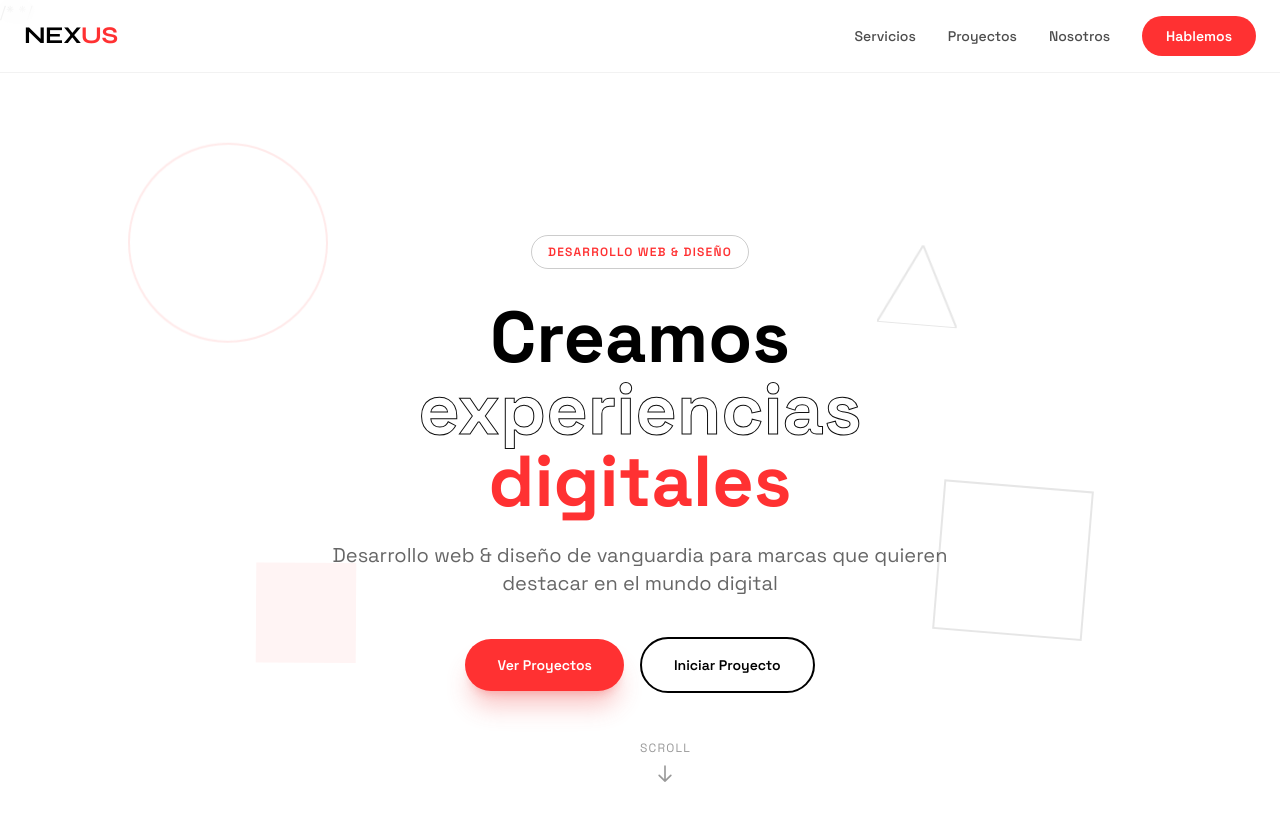
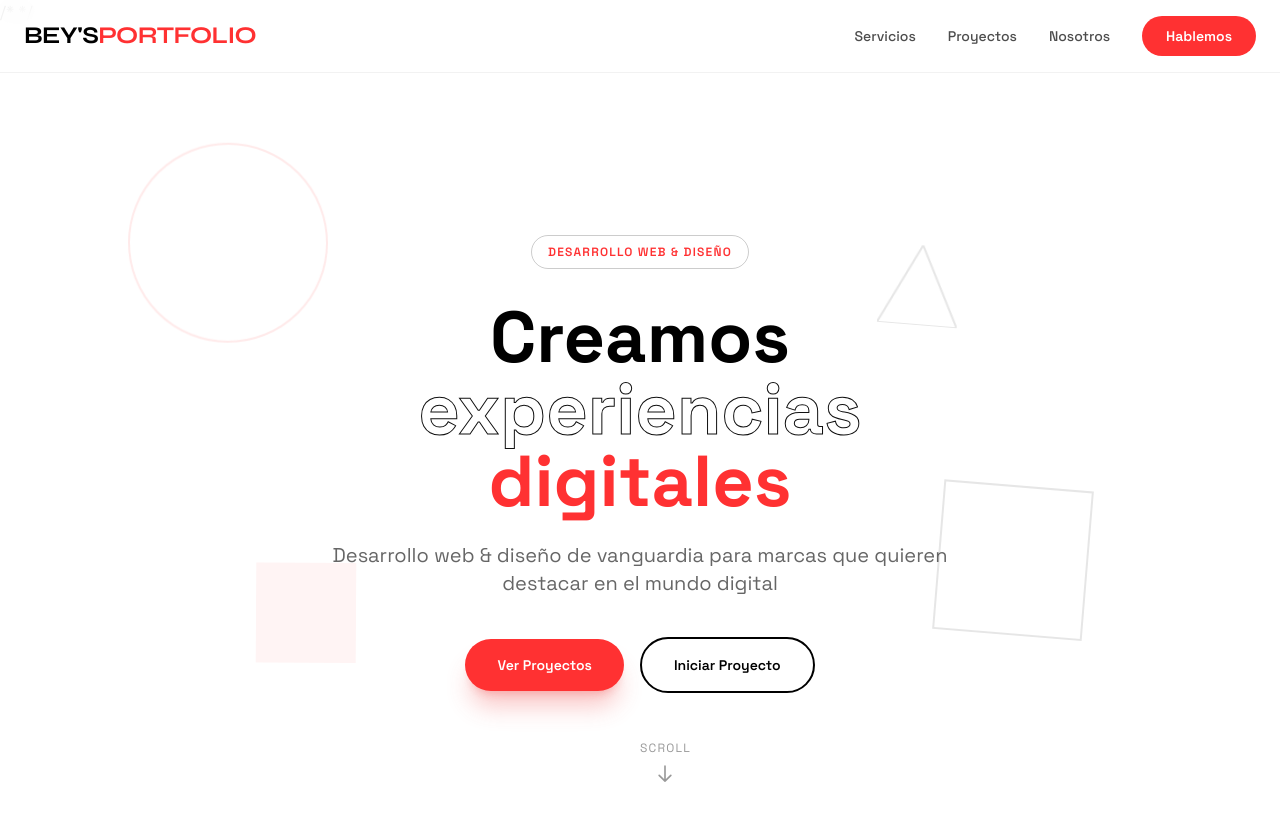
Before and after one commit to beydafc/bey_portfolio, a plain HTML site: page index.html in a window 1280 px wide. Drawn offline with nearby package versions, Linux system fonts and the light colour scheme.

Commit message:
Changed js properties to change texts on index.html

```diff
--- a/index.html
+++ b/index.html
@@ -3,7 +3,7 @@
  <head>
   <meta charset="UTF-8">
   <meta name="viewport" content="width=device-width, initial-scale=1.0">
-  <title>NEXUS - Desarrollo Web &amp; Diseño</title>
+  <title>Beyda Fentanes - Portfolio</title>
   <script src="https://cdn.tailwindcss.com"></script>
   <!-- <script src="/_sdk/element_sdk.js"></script> -->
   <link rel="preconnect" href="https://fonts.googleapis.com">
@@ -14,9 +14,10 @@
   /* <script src="/_sdk/data_sdk.js" type="text/javascript"></script> */
  </head>
  <body class="h-full font-space bg-white text-black overflow-x-hidden">
-  <div id="app-wrapper" class="w-full h-full overflow-auto"><!-- Navigation -->
+  <div id="app-wrapper" class="w-full h-full overflow-auto">
+    <!-- Navigation -->
    <nav class="fixed top-0 left-0 right-0 z-50 bg-white/90 backdrop-blur-md border-b border-black/5">
-    <div class="max-w-7xl mx-auto px-6 py-4 flex items-center justify-between"><a href="#" class="font-syne font-bold text-2xl tracking-tight" id="nav-logo"> <span class="text-black">NEX</span><span style="color: #ff3132;">US</span> </a>
+    <div class="max-w-7xl mx-auto px-6 py-4 flex items-center justify-between"><a href="#" class="font-syne font-bold text-2xl tracking-tight" id="nav-logo"> <span class="text-black">BEY´S</span><span style="color: #ff3132;">PORTFOLIO</span> </a>
      <div class="hidden md:flex items-center gap-8"><a href="#servicios" class="nav-link text-sm font-medium text-black/70 hover:text-black transition-colors">Servicios</a> <a href="#proyectos" class="nav-link text-sm font-medium text-black/70 hover:text-black transition-colors">Proyectos</a> <a href="#nosotros" class="nav-link text-sm font-medium text-black/70 hover:text-black transition-colors">Nosotros</a> <a href="#contacto" class="btn-primary px-6 py-2.5 text-sm font-semibold text-white rounded-full transition-all hover:shadow-lg hover:shadow-red-500/25" style="background: #ff3132;"> Hablemos </a>
      </div><button class="md:hidden p-2" id="mobile-menu-btn">
       <svg class="w-6 h-6" fill="none" stroke="currentColor" viewbox="0 0 24 24"><path stroke-linecap="round" stroke-linejoin="round" stroke-width="2" d="M4 6h16M4 12h16M4 18h16" />
@@ -311,7 +312,7 @@
         <svg class="w-5 h-5" fill="currentColor" viewbox="0 0 24 24"><path d="M12 0C5.374 0 0 5.373 0 12c0 5.302 3.438 9.8 8.207 11.387.599.111.793-.261.793-.577v-2.234c-3.338.726-4.033-1.416-4.033-1.416-.546-1.387-1.333-1.756-1.333-1.756-1.089-.745.083-.729.083-.729 1.205.084 1.839 1.237 1.839 1.237 1.07 1.834 2.807 1.304 3.492.997.107-.775.418-1.305.762-1.604-2.665-.305-5.467-1.334-5.467-5.931 0-1.311.469-2.381 1.236-3.221-.124-.303-.535-1.524.117-3.176 0 0 1.008-.322 3.301 1.23A11.509 11.509 0 0112 5.803c1.02.005 2.047.138 3.006.404 2.291-1.552 3.297-1.23 3.297-1.23.653 1.653.242 2.874.118 3.176.77.84 1.235 1.911 1.235 3.221 0 4.609-2.807 5.624-5.479 5.921.43.372.823 1.102.823 2.222v3.293c0 .319.192.694.801.576C20.566 21.797 24 17.3 24 12c0-6.627-5.373-12-12-12z" />
         </svg></a>
       </div>
-      <p class="text-white/40 text-sm">© 2024 NEXUS. Todos los derechos reservados.</p>
+      <p class="text-white/40 text-sm">© 2024 NEXUS. PRUEBA 2.</p>
      </div>
     </div>
    </footer>
--- a/js/app.js
+++ b/js/app.js
@@ -1,6 +1,6 @@
 // Default configuration
 const defaultConfig = {
-  agency_name: 'NEXUS',
+  agency_name: 'BEY\'S PORTFOLIO',
   hero_title: 'Creamos experiencias digitales',
   hero_subtitle: 'Desarrollo web & diseño de vanguardia para marcas que quieren destacar en el mundo digital',
   about_text: 'Somos un equipo apasionado de diseñadores y desarrolladores comprometidos con crear experiencias digitales excepcionales. Combinamos creatividad con tecnología de vanguardia para impulsar el éxito de nuestros clientes.',
@@ -60,9 +60,17 @@ async function onConfigChange(cfg) {
   const navLogo = document.getElementById('nav-logo');
   const footerLogo = document.getElementById('footer-logo');
   const agencyName = config.agency_name || defaultConfig.agency_name;
-  const splitPoint = Math.ceil(agencyName.length / 2);
-  const firstPart = agencyName.substring(0, splitPoint);
-  const secondPart = agencyName.substring(splitPoint);
+  // If name contains a space, split by space; otherwise split in half
+  let firstPart, secondPart;
+  if (agencyName.includes(' ')) {
+    const spaceIndex = agencyName.lastIndexOf(' ');
+    firstPart = agencyName.substring(0, spaceIndex);
+    secondPart = agencyName.substring(spaceIndex + 1);
+  } else {
+    const splitPoint = Math.ceil(agencyName.length / 2);
+    firstPart = agencyName.substring(0, splitPoint);
+    secondPart = agencyName.substring(splitPoint);
+  }
 
   if (navLogo) {
     navLogo.innerHTML = `<span style="color: ${config.text_color || defaultConfig.text_color};">${firstPart}</span><span style="color: ${config.primary_action_color || defaultConfig.primary_action_color};">${secondPart}</span>`;
```
